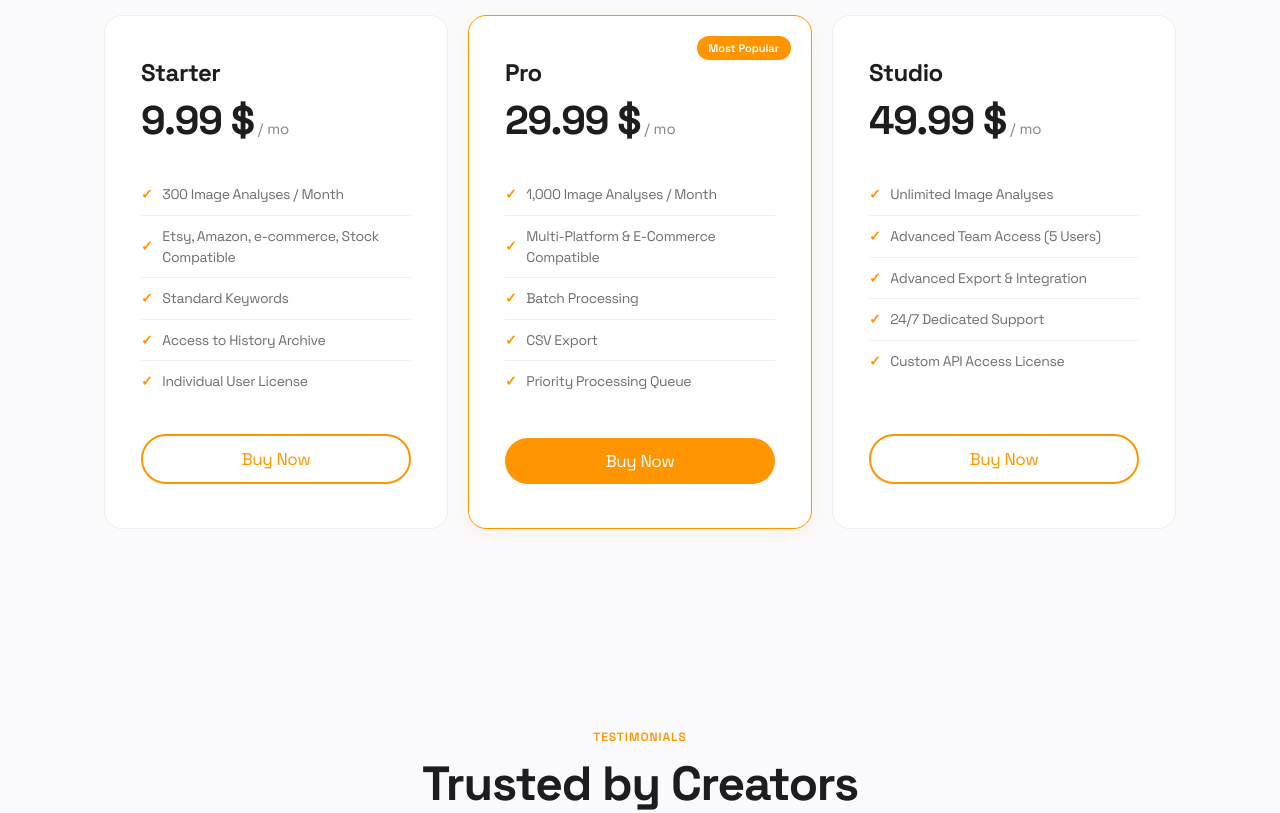
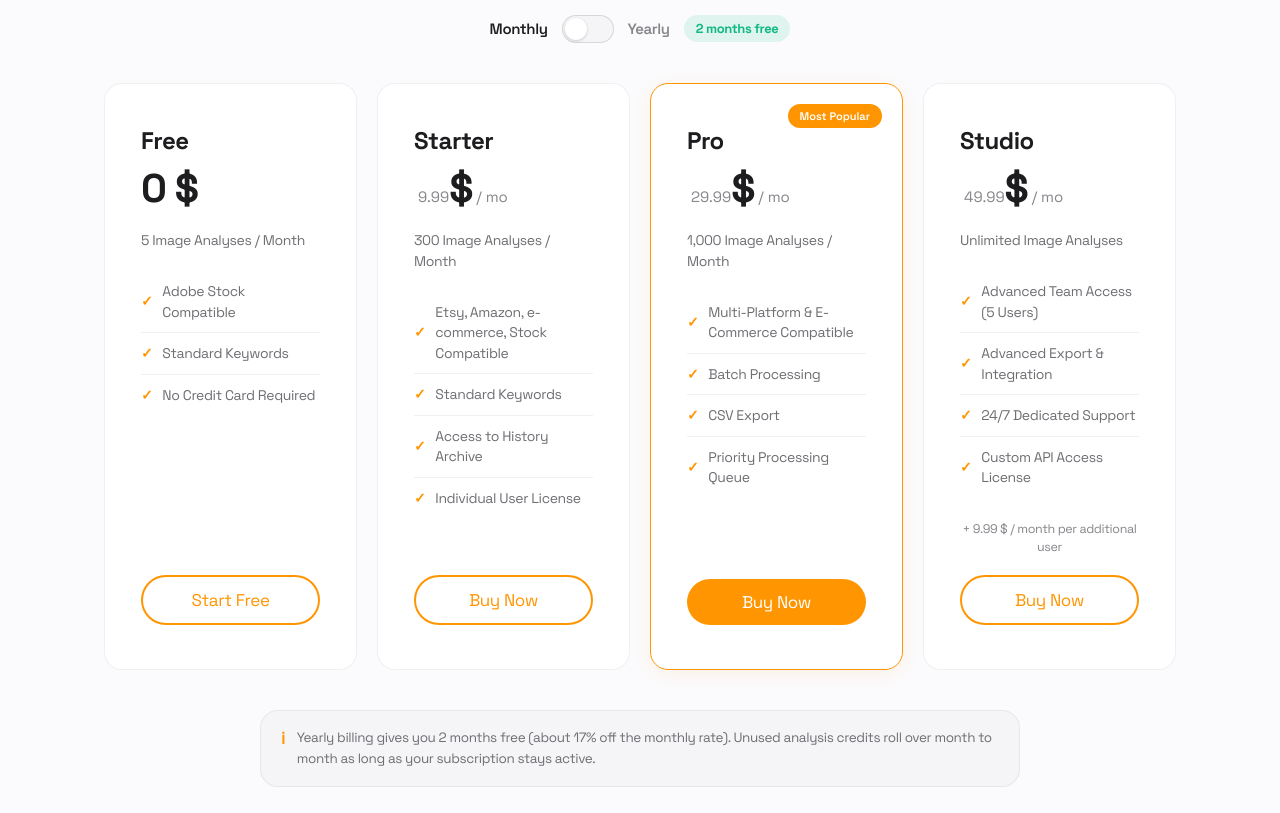
Before and after one commit to tngrafik-star/MAYA-AI-Stock-fotograf-arac-, a website built with Vite: page index.html in a window 1280 px wide. Shown: the part 3800-4613 px from the top of the page. Built offline with nearby package versions, Linux system fonts and the light colour scheme.

Commit message:
feat: yeni fiyatlandirma politikasi (Ucretsiz plan, Aylik/Yillik gecisi ve tasarim guncellemesi)

```diff
--- a/css/global.css
+++ b/css/global.css
@@ -679,7 +679,7 @@ header.scrolled {
    ========================================= */
 .pricing-grid {
   display: grid;
-  grid-template-columns: repeat(3, 1fr);
+  grid-template-columns: repeat(4, 1fr);
   gap: 20px;
   align-items: stretch;
 }
@@ -754,6 +754,13 @@ header.scrolled {
   letter-spacing: 0;
 }
 
+.pricing-quota {
+  font-size: 14px;
+  color: var(--color-text-secondary);
+  margin-bottom: 20px;
+  margin-top: -12px;
+}
+
 .pricing-features {
   list-style: none;
   margin-bottom: 32px;
@@ -783,6 +790,104 @@ header.scrolled {
 
 .pricing-card .btn {
   width: 100%;
+}
+
+.pricing-extra-note {
+  font-size: 12.5px;
+  color: var(--color-text-muted);
+  margin-top: -10px;
+  margin-bottom: 18px;
+  text-align: center;
+}
+
+/* Pricing Toggle Switch */
+.toggle-row {
+  display: flex;
+  justify-content: center;
+  align-items: center;
+  gap: 14px;
+  margin-bottom: 40px;
+}
+
+.toggle-label {
+  font-family: var(--font-heading);
+  font-size: 15px;
+  font-weight: 600;
+  color: var(--color-text-muted);
+  transition: color 0.15s ease;
+}
+
+.toggle-label.active {
+  color: var(--color-text-primary);
+}
+
+.pricing-switch {
+  position: relative;
+  width: 52px;
+  height: 28px;
+  background: var(--color-secondary-bg);
+  border: 1px solid var(--color-border-dark);
+  border-radius: 16px;
+  cursor: pointer;
+  padding: 0;
+  transition: background-color 0.2s ease;
+}
+
+.pricing-switch.on {
+  background: var(--color-accent);
+  border-color: var(--color-accent-hover);
+}
+
+.pricing-switch .knob {
+  position: absolute;
+  top: 2px;
+  left: 2px;
+  width: 22px;
+  height: 22px;
+  background: #FFFFFF;
+  border-radius: 50%;
+  transition: transform 0.18s ease;
+  box-shadow: 0 1px 3px rgba(0,0,0,0.18);
+}
+
+.pricing-switch.on .knob {
+  transform: translateX(24px);
+}
+
+.save-badge {
+  background: rgba(16, 185, 129, 0.12);
+  color: #10b981;
+  font-family: var(--font-heading);
+  font-size: 13px;
+  font-weight: 700;
+  padding: 4px 12px;
+  border-radius: 20px;
+}
+
+/* Pricing Footnote */
+.pricing-footnote {
+  display: flex;
+  gap: 12px;
+  align-items: flex-start;
+  max-width: 760px;
+  margin: 40px auto 0;
+  padding: 16px 20px;
+  background-color: var(--color-secondary-bg);
+  border: 1px solid var(--color-border);
+  border-radius: var(--border-radius-md);
+}
+
+.pricing-footnote .ic {
+  color: var(--color-accent);
+  font-weight: 800;
+  font-size: 16px;
+  flex-shrink: 0;
+}
+
+.pricing-footnote p {
+  font-size: 13.5px;
+  color: var(--color-text-secondary);
+  line-height: 1.6;
 }
 
 /* =========================================
--- a/css/landing.css
+++ b/css/landing.css
@@ -609,13 +609,16 @@ footer {
   color: var(--color-text-muted);
 }
 
+@media (max-width: 1200px) {
+  .pricing-grid { grid-template-columns: repeat(2, 1fr); max-width: 840px; margin: 0 auto; gap: 24px; }
+}
+
 /* Responsive adjustments */
 @media (max-width: 1024px) {
   .hero h1 { font-size: 44px; }
   .hero p { font-size: 19px; }
   .steps-grid { grid-template-columns: repeat(2, 1fr); gap: 24px; }
   .features-grid { grid-template-columns: repeat(2, 1fr); }
-  .pricing-grid { grid-template-columns: 1fr; max-width: 420px; margin: 0 auto; }
   .testimonials-grid { grid-template-columns: 1fr; max-width: 480px; margin: 0 auto; gap: 16px; }
   .benefits-split { grid-template-columns: 1fr; gap: 40px; }
   .benefits-image { height: 320px; }
@@ -636,6 +639,7 @@ footer {
   .section-header h2 { font-size: 32px; }
   .steps-grid { grid-template-columns: 1fr; }
   .features-grid { grid-template-columns: 1fr; }
+  .pricing-grid { grid-template-columns: 1fr; max-width: 420px; margin: 0 auto; }
   .final-cta h2 { font-size: 32px; }
   .footer-grid { grid-template-columns: 1fr; }
   .footer-bottom { flex-direction: column; gap: 12px; text-align: center; }
--- a/index.html
+++ b/index.html
@@ -325,15 +325,37 @@
         <p data-i18n="pricing.description">Bireysel üreticilerden büyük ajanslara kadar her ölçeğe uygun üyelik paketleri.</p>
       </div>
 
+      <div class="toggle-row">
+        <span class="toggle-label active" id="lbl-monthly" data-i18n="pricing.monthly">Aylık</span>
+        <button class="pricing-switch" id="pricing-switch" aria-label="Toggle yearly billing"><span class="knob"></span></button>
+        <span class="toggle-label" id="lbl-yearly" data-i18n="pricing.yearly">Yıllık</span>
+        <span class="save-badge" data-i18n="pricing.save2months">2 ay ücretsiz</span>
+      </div>
+
       <div class="pricing-grid">
+        <!-- Free Plan -->
+        <div class="pricing-card">
+          <div class="pricing-header">
+            <h3 data-i18n="pricing.freePlan">Ücretsiz</h3>
+            <div class="pricing-price">0 $</div>
+          </div>
+          <div class="pricing-quota" data-i18n="pricing.freePlanLimitNote">Aylık 5 Görsel Analizi</div>
+          <ul class="pricing-features">
+            <li data-i18n="pricing.free.f1">Adobe Stock Uyumlu</li>
+            <li data-i18n="pricing.free.f2">Standart Anahtar Kelimeler</li>
+            <li data-i18n="pricing.free.f3">Kredi Kartı Gerekmez</li>
+          </ul>
+          <button class="btn btn-secondary pricing-cta-btn" data-plan="free" data-i18n="pricing.startFree">Ücretsiz Başla</button>
+        </div>
+
         <!-- Starter Plan -->
         <div class="pricing-card">
           <div class="pricing-header">
             <h3>Starter</h3>
-            <div class="pricing-price">9.99 $<span data-i18n="pricing.perMonth">/ ay</span></div>
+            <div class="pricing-price"><span class="price-val" data-m="9.99" data-y="7.99">9.99</span> $<span data-i18n="pricing.perMonth">/ ay</span></div>
           </div>
+          <div class="pricing-quota"><span class="quota-val" data-m="300" data-y="300">300</span> <span data-i18n="pricing.analysesPerMonth">Görsel Analizi / Ay</span></div>
           <ul class="pricing-features">
-            <li data-i18n="pricing.starter.f1">Aylık 300 Görsel Analizi</li>
             <li data-i18n="pricing.starter.f2">Etsy, Amazon, e-commerce, Stock Uyumlu</li>
             <li data-i18n="pricing.starter.f3">Standart Anahtar Kelimeler</li>
             <li data-i18n="pricing.starter.f4">Geçmiş Arşivine Erişim</li>
@@ -347,10 +369,10 @@
           <span class="pricing-badge" data-i18n="pricing.mostPopular">En Popüler</span>
           <div class="pricing-header">
             <h3>Pro</h3>
-            <div class="pricing-price">29.99 $<span data-i18n="pricing.perMonth">/ ay</span></div>
+            <div class="pricing-price"><span class="price-val" data-m="29.99" data-y="24.99">29.99</span> $<span data-i18n="pricing.perMonth">/ ay</span></div>
           </div>
+          <div class="pricing-quota"><span class="quota-val" data-m="1,000" data-y="1,000">1,000</span> <span data-i18n="pricing.analysesPerMonth">Görsel Analizi / Ay</span></div>
           <ul class="pricing-features">
-            <li data-i18n="pricing.pro.f1">Aylık 1.000 Görsel Analizi</li>
             <li data-i18n="pricing.pro.f2">Çoklu Platform & E-Ticaret Uyumluluğu</li>
             <li data-i18n="pricing.pro.f3">Toplu İşlem (Batch Processing)</li>
             <li data-i18n="pricing.pro.f4">CSV formatında Dışa Aktarma</li>
@@ -363,17 +385,23 @@
         <div class="pricing-card">
           <div class="pricing-header">
             <h3>Studio</h3>
-            <div class="pricing-price">49.99 $<span data-i18n="pricing.perMonth">/ ay</span></div>
+            <div class="pricing-price"><span class="price-val" data-m="49.99" data-y="41.99">49.99</span> $<span data-i18n="pricing.perMonth">/ ay</span></div>
           </div>
+          <div class="pricing-quota" data-i18n="pricing.unlimitedAnalyses">Sınırsız Görsel Analizi</div>
           <ul class="pricing-features">
-            <li data-i18n="pricing.studio.f1">Sınırsız Görsel Analizi</li>
             <li data-i18n="pricing.studio.f2">Gelişmiş Takım Erişimi (5 Kullanıcı)</li>
             <li data-i18n="pricing.studio.f3">Gelişmiş Dışa Aktarma & Entegrasyon</li>
             <li data-i18n="pricing.studio.f4">7/24 Özel Destek Hattı</li>
             <li data-i18n="pricing.studio.f5">Özel API Erişimi Lisansı</li>
           </ul>
+          <div class="pricing-extra-note" data-i18n="pricing.extraUserNote">+ Ek kullanıcı başına 9.99 $ / ay</div>
           <button class="btn btn-secondary pricing-cta-btn" data-plan="studio" data-i18n="pricing.buyNow">Satın Al</button>
         </div>
+      </div>
+
+      <div class="pricing-footnote">
+        <span class="ic">ℹ</span>
+        <p data-i18n="pricing.pricingFootnote">Yıllık faturalandırma 2 ay ücretsiz kullanım sağlar (aylık ücrete göre yaklaşık %17 indirim). Kullanılmayan analiz kredileri, aboneliğiniz aktif kaldığı sürece aydan aya devreder.</p>
       </div>
     </div>
   </section>
--- a/js/auth.js
+++ b/js/auth.js
@@ -152,6 +152,7 @@ export async function updateSubscription(plan) {
   if (!user) throw new Error(t('validation.sessionNotFound'));
 
   let limit = 300;
+  if (plan === 'free') limit = 5;
   if (plan === 'pro') limit = 1000;
   if (plan === 'studio') limit = 999999; // Unlimited
 
--- a/js/db.js
+++ b/js/db.js
@@ -31,8 +31,8 @@ supabase.auth.onAuthStateChange((event, session) => {
             id: session.user.id,
             name: session.user.user_metadata?.name || 'Yeni Kullanıcı',
             email: session.user.email,
-            plan: 'starter',
-            generations_limit: 100,
+            plan: 'free',
+            generations_limit: 5,
             generations_used: 0,
             created_at: session.user.created_at
           }));
--- a/js/i18n/en.json
+++ b/js/i18n/en.json
@@ -82,6 +82,21 @@
     "activePlan": "Active Plan",
     "buyNow": "Buy Now",
     "perMonth": "/ mo",
+    "monthly": "Monthly",
+    "yearly": "Yearly",
+    "save2months": "2 months free",
+    "freePlan": "Free",
+    "freePlanLimitNote": "5 Image Analyses / Month",
+    "analysesPerMonth": "Image Analyses / Month",
+    "unlimitedAnalyses": "Unlimited Image Analyses",
+    "extraUserNote": "+ 9.99 $ / month per additional user",
+    "startFree": "Start Free",
+    "pricingFootnote": "Yearly billing gives you 2 months free (about 17% off the monthly rate). Unused analysis credits roll over month to month as long as your subscription stays active.",
+    "free": {
+      "f1": "Adobe Stock Compatible",
+      "f2": "Standard Keywords",
+      "f3": "No Credit Card Required"
+    },
     "starter": {
       "f1": "300 Image Analyses / Month",
       "f2": "Etsy, Amazon, e-commerce, Stock Compatible",
@@ -321,6 +336,11 @@
       "f2": "Basic Metadata Sets",
       "f3": "History Archive"
     },
+    "freeFeatures": {
+      "f1": "5 Image Analyses / Month",
+      "f2": "Adobe Stock Compatible",
+      "f3": "Standard Keywords"
+    },
     "proFeatures": {
       "f1": "1,000 Image Analyses / Month",
       "f2": "All Channels & E-Commerce",
--- a/js/i18n/tr.json
+++ b/js/i18n/tr.json
@@ -82,6 +82,21 @@
     "activePlan": "Aktif Plan",
     "buyNow": "Satın Al",
     "perMonth": "/ ay",
+    "monthly": "Aylık",
+    "yearly": "Yıllık",
+    "save2months": "2 ay ücretsiz",
+    "freePlan": "Ücretsiz",
+    "freePlanLimitNote": "Aylık 5 Görsel Analizi",
+    "analysesPerMonth": "Görsel Analizi / Ay",
+    "unlimitedAnalyses": "Sınırsız Görsel Analizi",
+    "extraUserNote": "+ Ek kullanıcı başına 9.99 $ / ay",
+    "startFree": "Ücretsiz Başla",
+    "pricingFootnote": "Yıllık faturalandırma 2 ay ücretsiz kullanım sağlar (aylık ücrete göre yaklaşık %17 indirim). Kullanılmayan analiz kredileri, aboneliğiniz aktif kaldığı sürece aydan aya devreder.",
+    "free": {
+      "f1": "Adobe Stock Uyumlu",
+      "f2": "Standart Anahtar Kelimeler",
+      "f3": "Kredi Kartı Gerekmez"
+    },
     "starter": {
       "f1": "Aylık 300 Görsel Analizi",
       "f2": "Etsy, Amazon, e-commerce, Stock Uyumlu",
@@ -321,6 +336,11 @@
       "f2": "Temel Metadata Setleri",
       "f3": "Geçmiş Arşivi"
     },
+    "freeFeatures": {
+      "f1": "Aylık 5 Görsel Analizi",
+      "f2": "Adobe Stock Uyumlu",
+      "f3": "Standart Kelimeler"
+    },
     "proFeatures": {
       "f1": "Aylık 1.000 Görsel Analizi",
       "f2": "Tüm Kanallar & E-Ticaret",
```
Also changed, not shown: app/index.html (+16 -2 lines), js/app.js (+4 -4 lines), js/main.js (+23 -0 lines), server.js (+5 -3 lines).
